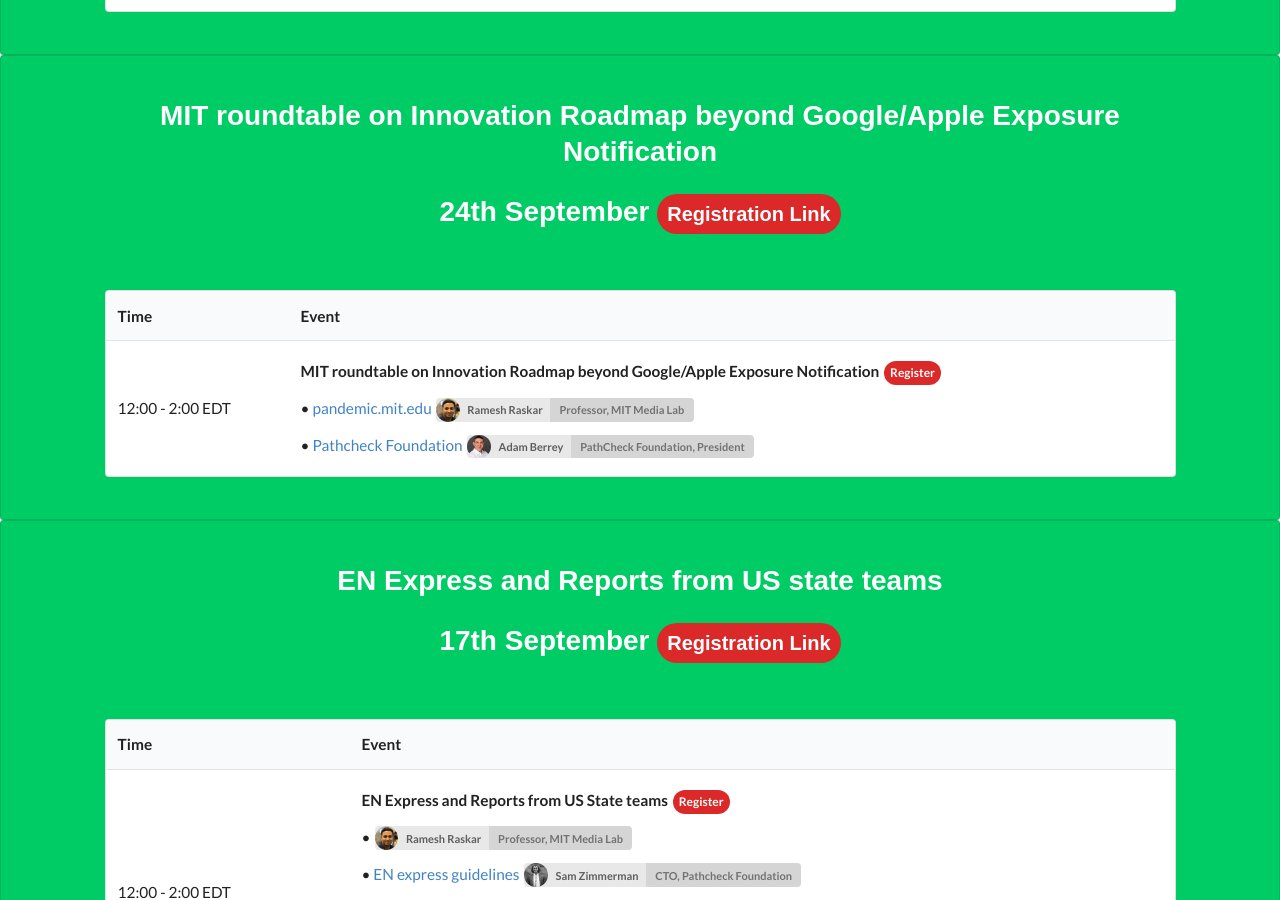
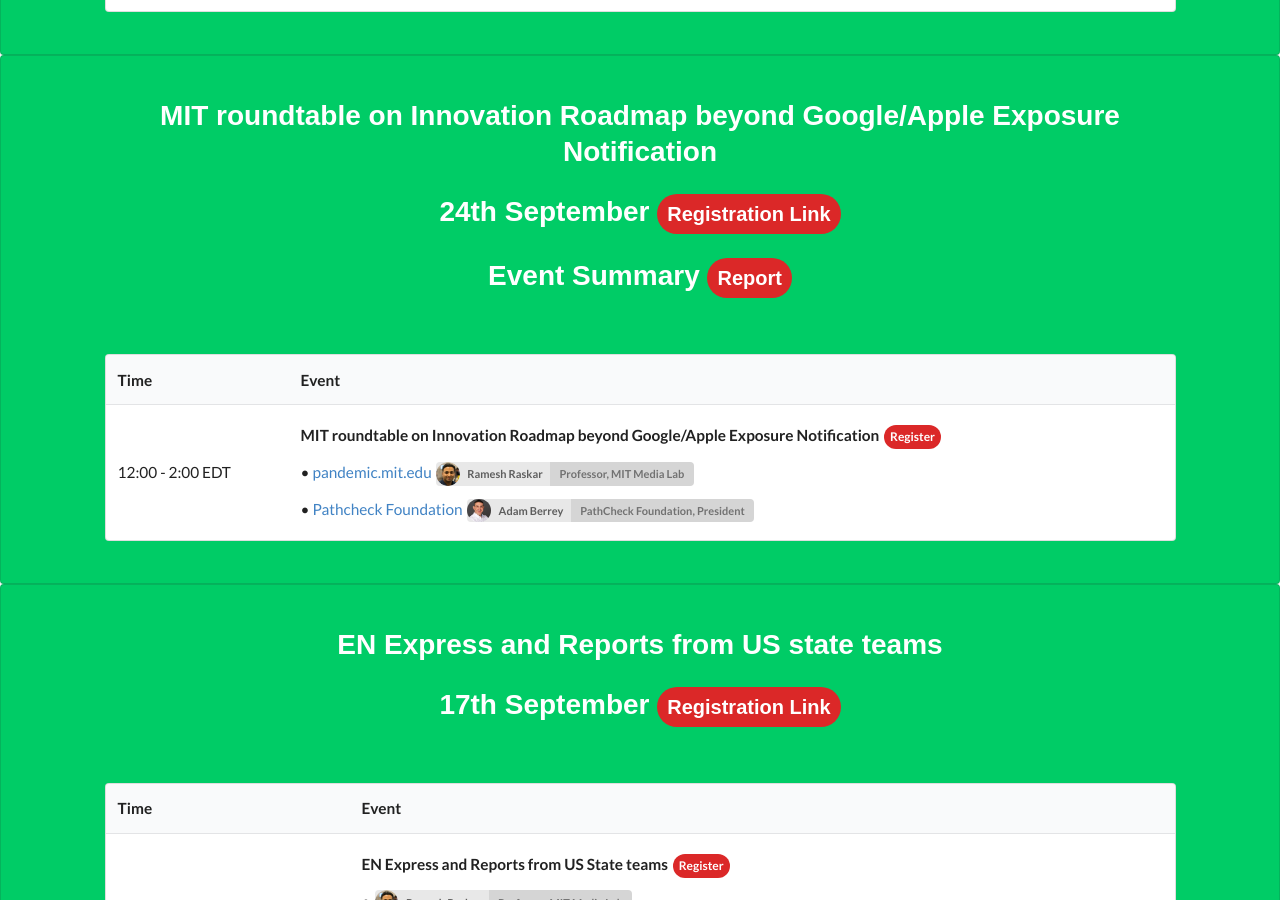
Before and after one commit to responsible-data-summit/events, a Jekyll site: the page built from agenda-0806.html, in a window 1280 px wide and 900 px high, scrolled down 1220 px. Built offline with Jekyll 4.4.1, drawn with Linux system fonts in a browser that asks for light colours; some web fonts are replaced; comment, search, counter and statistics services are not loaded.

Commit message:
update agenda

```diff
--- a/agenda-0806.html
+++ b/agenda-0806.html
@@ -165,6 +165,7 @@
     <div class="ui container center aligned agenda">
         <h1> MIT roundtable on Innovation Roadmap beyond Google/Apple Exposure Notification </h1>
 	<h1> 24th September <a href="https://mit.zoom.us/webinar/register/WN_XKgmjyZSQEO5GcHG-8NGkA" class="ui red circular huge label">Registration Link </a></h1>
+	<h1> Event Summary <a href="assets/pdf/report_24sept.pdf" class="ui red circular huge label">Report</a></h1>
     </div>
     <div class="ui container left aligned agenda">
         <table class="ui striped large table">
```
Also changed, not shown: 1 other file.
